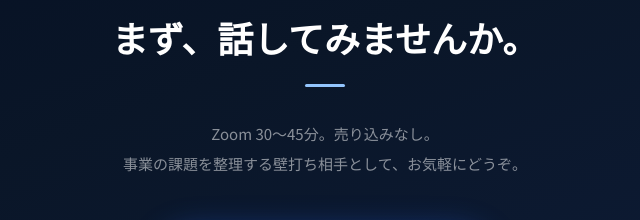
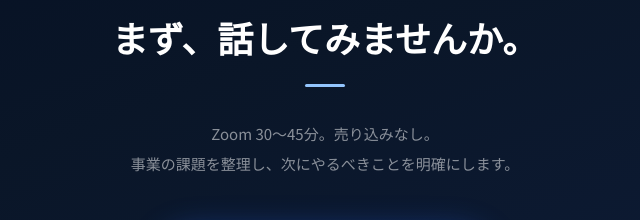
Before and after one commit to naomu-akushu/akushu-komon, a plain HTML site: page index.html in a window 1280 px wide. Shown: the part 9785-10005 px from the top of the page, 315-955 px from the left. Drawn offline with Linux system fonts and the light colour scheme.

Commit message:
CONTACTセクションのサブテキストを更新
- 「事業の課題を整理する壁打ち相手として、お気軽にどうぞ。」
  →「事業の課題を整理し、次にやるべきことを明確にします。」

Co-Authored-By: Claude Sonnet 4.6 <noreply@anthropic.com>

```diff
--- a/index.html
+++ b/index.html
@@ -1647,7 +1647,7 @@ section { padding: 80px 0; }
   <div class="container container--narrow">
     <span class="section__eyebrow fade-in">CONTACT</span>
     <h2 class="contact__heading fade-in">まず、話してみませんか。</h2>
-    <p class="contact__sub fade-in">Zoom 30〜45分。売り込みなし。<br>事業の課題を整理する壁打ち相手として、お気軽にどうぞ。</p>
+    <p class="contact__sub fade-in">Zoom 30〜45分。売り込みなし。<br>事業の課題を整理し、次にやるべきことを明確にします。</p>
 
     <div class="contact__cta-wrap fade-in">
       <a class="btn btn--hero"
```
